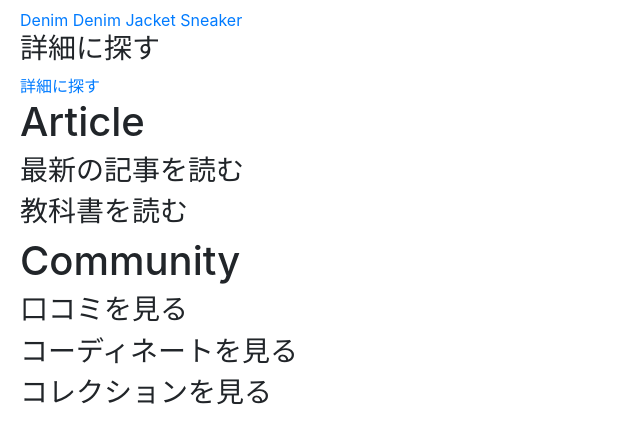
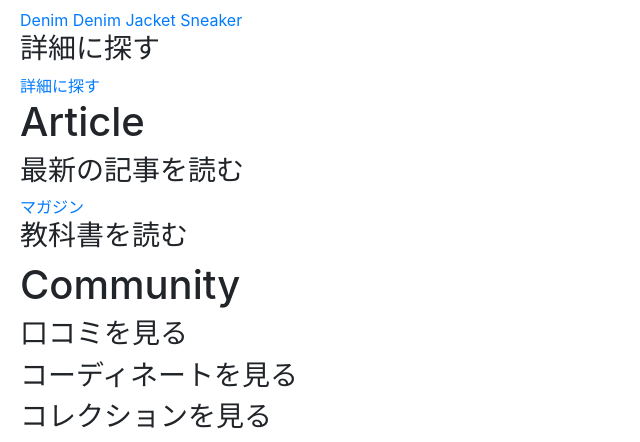
Before and after one commit to atsushimemet/vook_django_v1, a Django app: page /vook_django_v1/ in a window 1280 px wide. Shown: the part 603-1045 px from the top of the page, without its empty margins (0-640 px from the left). Before the commit the page ends 1008 px from the top, so only its background shows below. Run offline with Django 4.2, Linux system fonts and the light colour scheme; some libraries are stand-ins or nearby versions.

Commit message:
feat: #25 最新の記事を読むにリンク追加

```diff
--- a/vook_django_v1/templates/vook_django_v1/index.html
+++ b/vook_django_v1/templates/vook_django_v1/index.html
@@ -59,6 +59,7 @@
         <section id="article" class="contents">
             <h1>Article</h1>
             <h3>最新の記事を読む</h3>
+            <a href="https://safarilounge.jp/online/" class="brand">マガジン</a>
             <h3>教科書を読む</h3>
         </section>
         <section id="community" class="contents">
```
